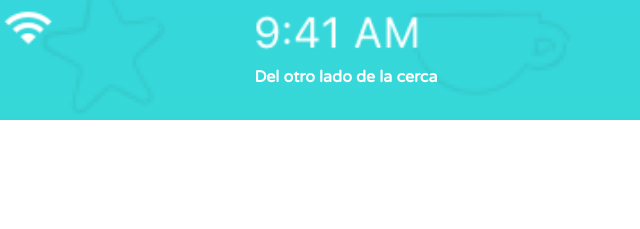
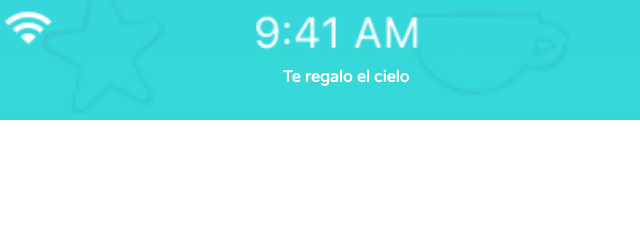
Before and after one commit to eldelentes/bookCards, a plain HTML site: page cielo.html in a window 1280 px wide. Shown: the top 229 px of the page, 301-941 px from the left. Drawn offline with nearby package versions, Linux system fonts and the light colour scheme.

Commit message:
Fix titles

```diff
--- a/cielo.html
+++ b/cielo.html
@@ -13,7 +13,7 @@
 		<img src="iphoneStatus.png" class="iphoneStatus">
 		<header class="appHeader">
 			<a href="#" class="appHeader__back"><img src="back.png"></a>
-			<h2 class="appHeader__title">Del otro lado de la cerca</h2>
+			<h2 class="appHeader__title">Te regalo el cielo</h2>
 			<a class="appHeader__link" href="#"><img src="share.png"></a>
 		</header>
 		<div class="cards">
```
